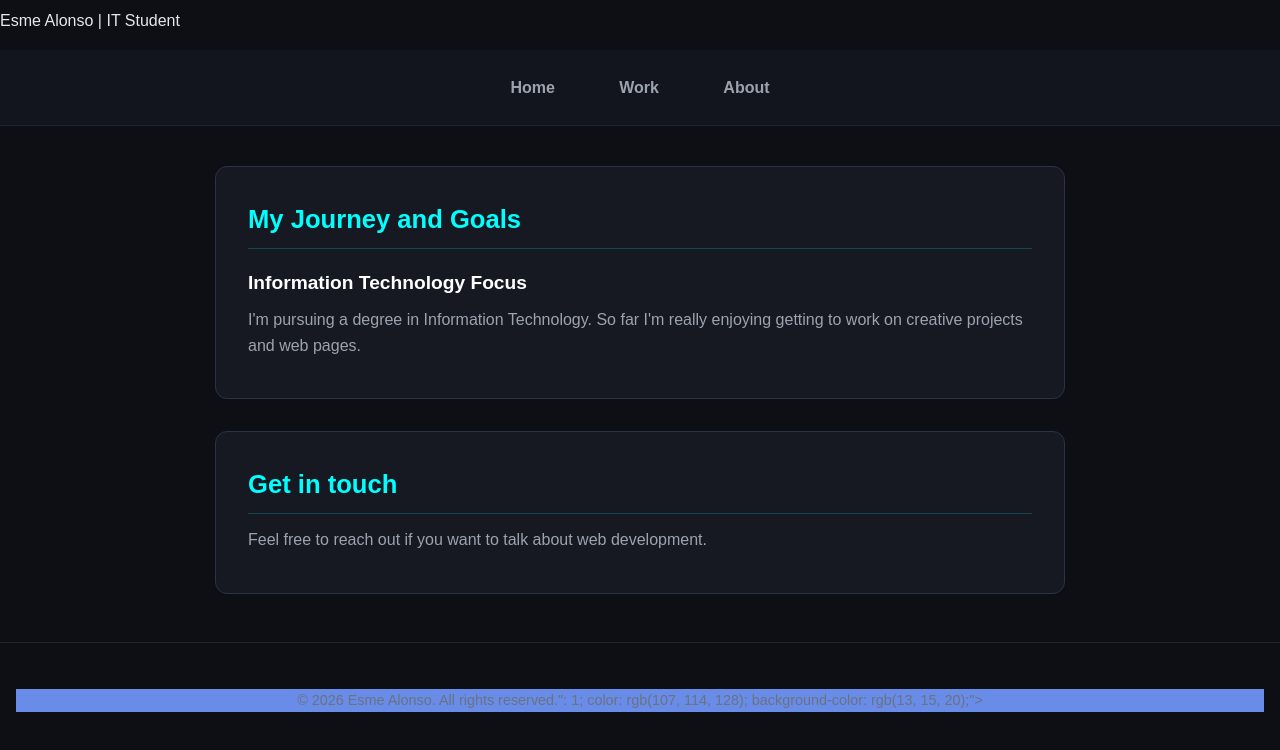
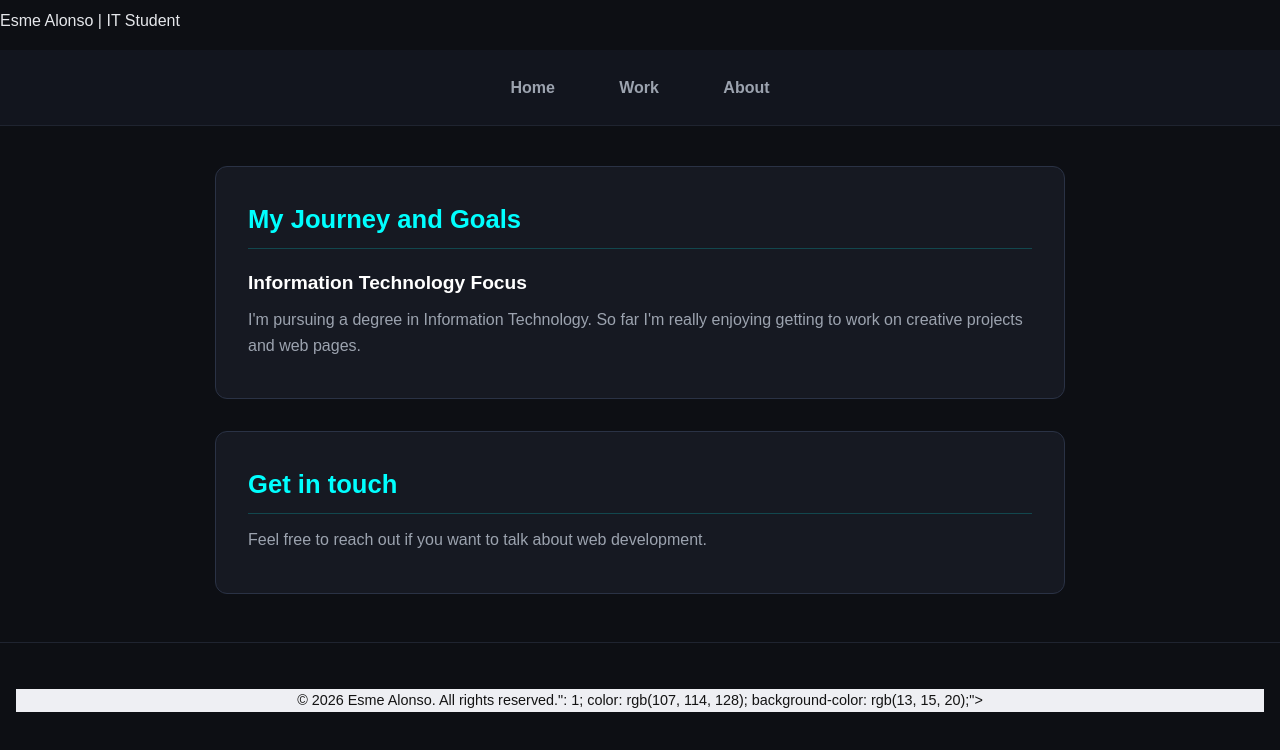
Before and after one commit to ealonso-dev/portfolio-project, a plain HTML site: page about.html in a window 1280 px wide. Shown: the part 86-836 px from the top of the page. Drawn offline with Linux system fonts and the light colour scheme.

Commit message:
color change again to make it more readable.

```diff
--- a/about.html
+++ b/about.html
@@ -32,7 +32,7 @@
 </section>
 </main>
 <footer>
-       <p style="opacity: 1; color: rgb(107, 114, 128); background-color: rgb(104, 140, 231);">
+       <p style="opacity: 1; color: rgb(20, 20, 20); background-color: rgb(238, 239, 243);">
 © 2026 Esme Alonso. All rights reserved.": 1; color: rgb(107, 114, 128); background-color: rgb(13, 15, 20);">
 </p>
 </footer>
```
